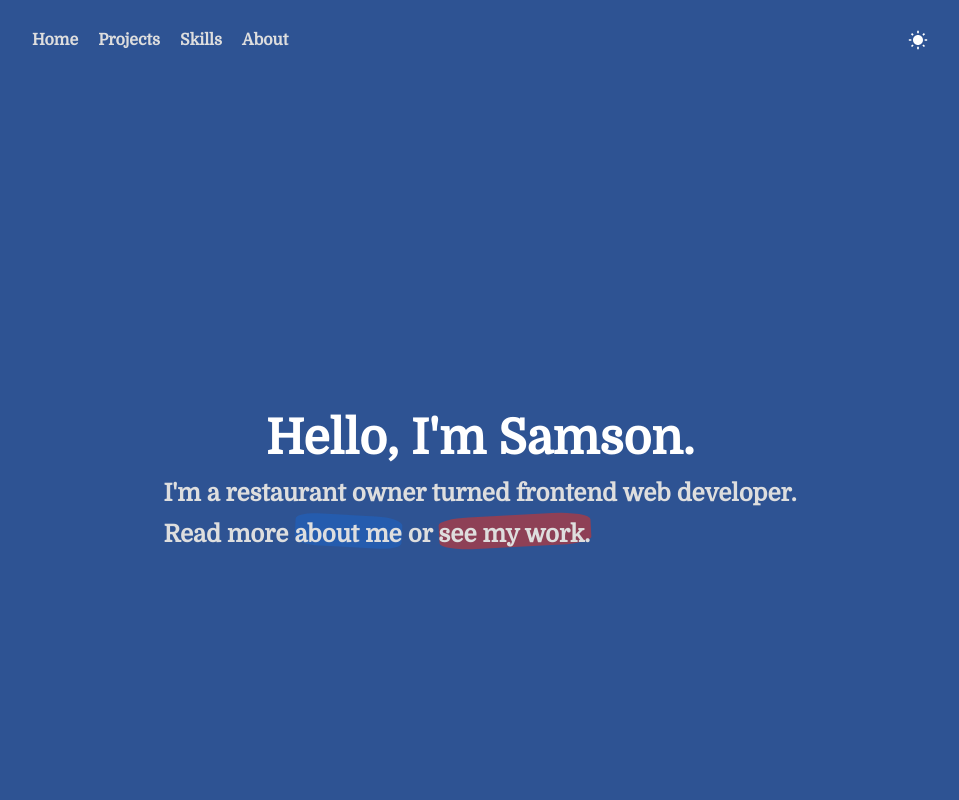
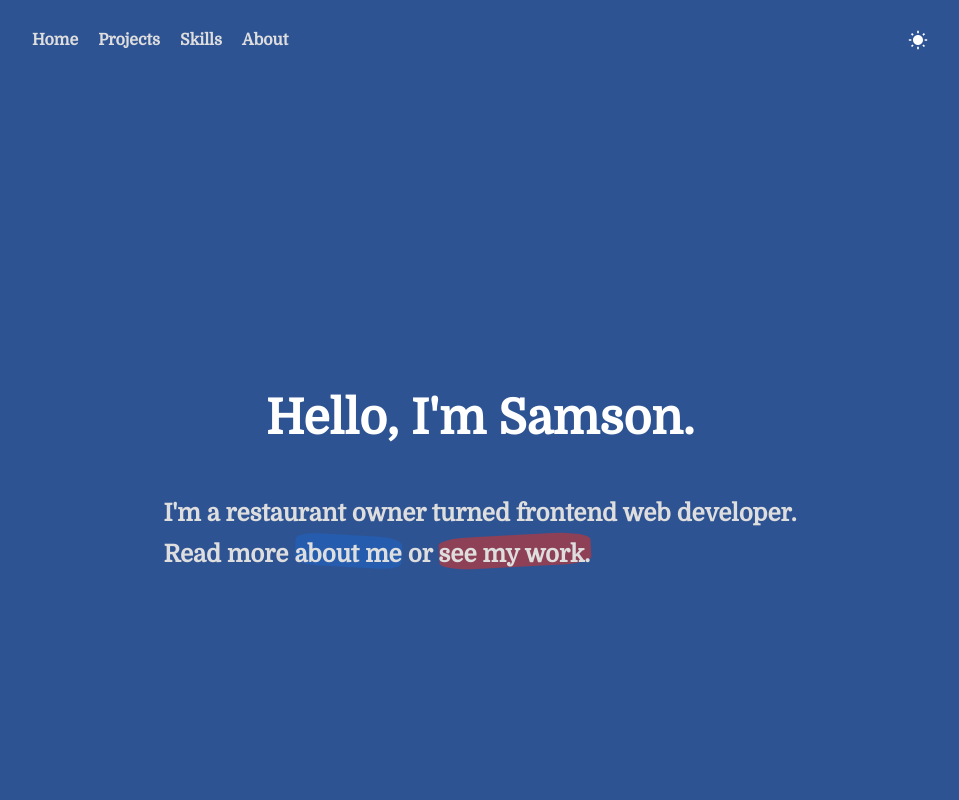
Before and after one commit to samsonc89/samson-react-portfolio, a React (Vite) app: page / in a window 1280 px wide. Shown: the top 800 px of the page, without its empty margins (160-1119 px from the left). Built offline with nearby package versions, Linux system fonts and the light colour scheme.

Commit message:
Adjust margin for headings

```diff
--- a/src/components/skills/skills.css
+++ b/src/components/skills/skills.css
@@ -1,5 +1,4 @@
 .skills-container {
-  margin-top: 5vh;
   display: flex;
   gap: 40px;
   flex-wrap: wrap;
--- a/src/index.css
+++ b/src/index.css
@@ -66,6 +66,7 @@ svg {
 .section-heading {
   font-size: 3rem;
   color: var(--heading-color);
+  margin-bottom: 5vh;
 }
 
 /* 320px — 480px: Mobile devices
```
